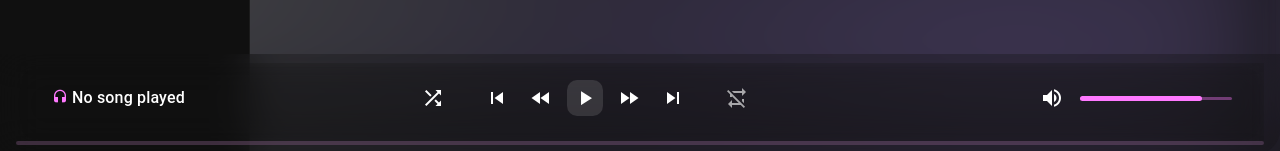
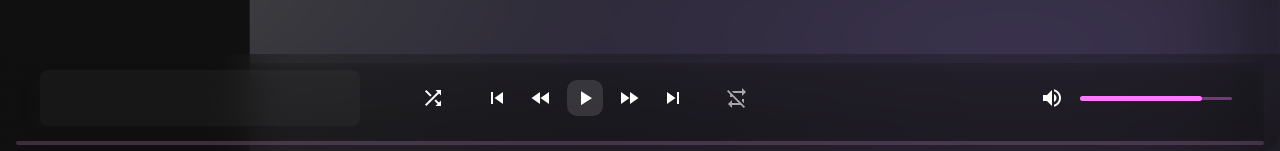
Before and after one commit to lucasrxyz/PROJECT-Listify-, a Vue app in the folder listify-app/: page / in a window 1280 px wide. Shown: the part 646-797 px from the top of the page. Built offline with nearby package versions, Linux system fonts and the light colour scheme.

Commit message:
FEAT : ajout miniature sur le lecteur audio

```diff
--- a/listify-app/src/components/AudioPlayer.vue
+++ b/listify-app/src/components/AudioPlayer.vue
@@ -5,14 +5,46 @@
       <!-- Zone boutons + titre -->
       <div class="d-flex align-center justify-space-between w-100 px-6 mb-2" style="height: 70px;">
         <!-- Zone gauche : titre + artiste -->
-        <v-card variant="text" width="400" class="d-flex rounded-lg flex-column justify-center pa-1" style="width: 320px; background-color: transparent;">
-          <v-card-title  class="text-subtitle-1 ml-2 pa-0">
-            <v-icon class="text-subtitle-1 mb-1 mr-1" color="niceColor">mdi-headphones</v-icon>{{ currentSong ? currentSong.title : 'No song played' }}
-          </v-card-title>
-          <v-card-subtitle class="text-caption ml-2 pa-0">
-            {{ currentSong ? currentSong.artist : '' }}
-          </v-card-subtitle>
+        <v-card
+          variant="text"
+          class="d-flex align-center rounded-lg pa-1"
+          style="width: 320px; background-color: rgb(255, 255, 255, 0.035);"
+        >
+          <div
+            class="d-flex align-center"
+            style="width: 48px; height: 48px; flex-shrink: 0; margin-right: 12px;"
+          >
+            <v-img
+              v-if="currentThumbnail"
+              :src="currentThumbnail"
+              width="48"
+              height="48"
+              class="rounded-lg"
+              cover
+            ></v-img>
+          </div>
+
+          <!-- Infos musique -->
+          <div
+            class="d-flex flex-column justify-center"
+            style="overflow: hidden; min-width: 0;"
+          >
+            <v-card-title
+              class="text-subtitle-1 pa-0 text-truncate"
+              style="white-space: nowrap; overflow: hidden; text-overflow: ellipsis;"
+            >
+              {{ currentSong ? currentSong.title : '' }}
+            </v-card-title>
+            <v-card-subtitle
+              class="text-caption pa-0 text-truncate"
+              style="white-space: nowrap; overflow: hidden; text-overflow: ellipsis;"
+            >
+              {{ currentSong ? currentSong.artist : '' }}
+            </v-card-subtitle>
+          </div>
         </v-card>
+
+
 
         <!-- Zone centrale : boutons -->
         <div class="d-flex align-center justify-center">
@@ -111,6 +143,10 @@ const store = useStore()
 const currentSong = computed(() => store.getters.currentSong)
 const isPlaying = computed(() => store.state.player.isPlaying)
 const repeatMode = computed(() => store.state.player.repeatMode)
+const currentThumbnail = computed(() => {
+  if (!currentSong.value || !currentSong.value.youtubeId) return ''
+  return `https://img.youtube.com/vi/${currentSong.value.youtubeId}/hqdefault.jpg`
+})
 
 const progressPercent = ref(0)
 const volume = ref(parseInt(localStorage.getItem('player_volume')) || 80) // volume par défaut à 80
```
